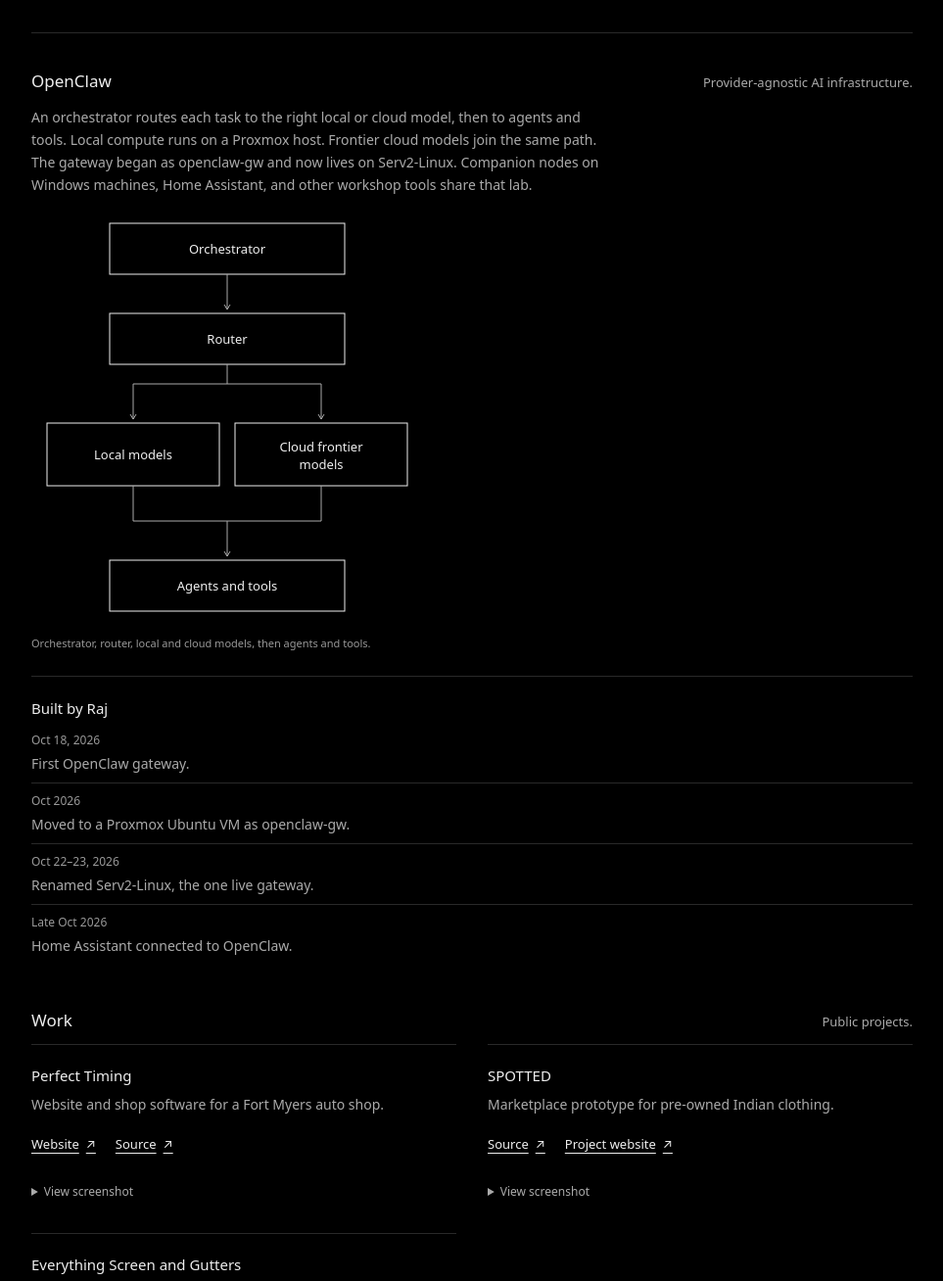
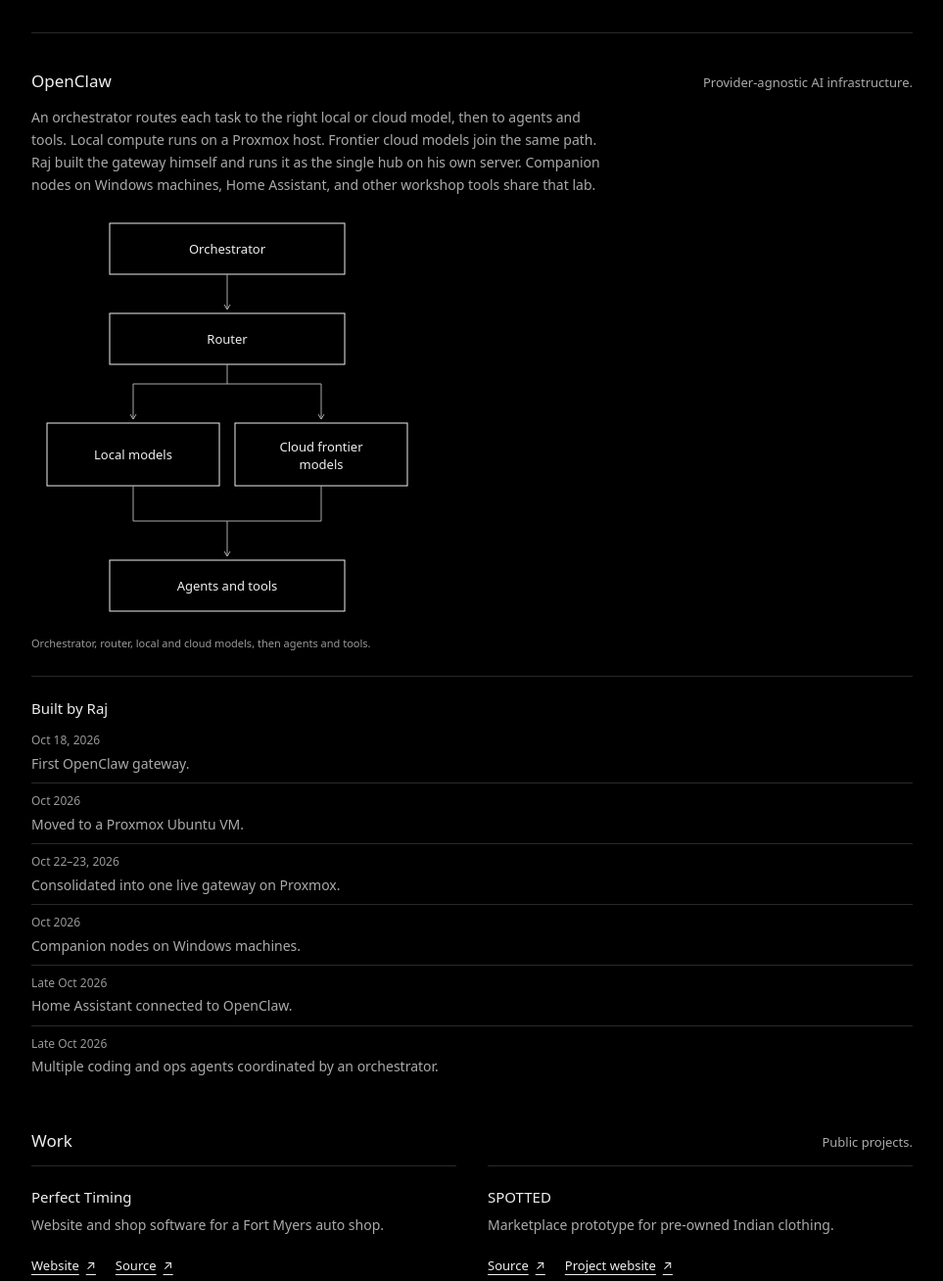
Before and after one commit to Palle017/rajindustries-site, a website with bundled scripts: page index.html in a window 1280 px wide. Shown: the part 290-1598 px from the top of the page at 98% size, without its empty margins (158-1121 px from the left). Built offline with nearby package versions, Linux system fonts and the light colour scheme.

Commit message:
Remove internal hostnames from OpenClaw copy
Replace openclaw-gw and Serv2-Linux in the flagship copy and timeline, add two sourced milestone lines, and reject those hostnames in the page test.

```diff
--- a/index.html
+++ b/index.html
@@ -157,15 +157,17 @@
 
     <section id="openclaw" aria-labelledby="openclaw-title">
       <div class="section-head"><div><h2 id="openclaw-title">OpenClaw</h2></div><p>Provider-agnostic AI infrastructure.</p></div>
-      <p class="openclaw-copy">An orchestrator routes each task to the right local or cloud model, then to agents and tools. Local compute runs on a Proxmox host. Frontier cloud models join the same path. The gateway began as openclaw-gw and now lives on Serv2-Linux. Companion nodes on Windows machines, Home Assistant, and other workshop tools share that lab.</p>
+      <p class="openclaw-copy">An orchestrator routes each task to the right local or cloud model, then to agents and tools. Local compute runs on a Proxmox host. Frontier cloud models join the same path. Raj built the gateway himself and runs it as the single hub on his own server. Companion nodes on Windows machines, Home Assistant, and other workshop tools share that lab.</p>
       <figure class="openclaw-diagram"><img src="assets/openclaw-infra.svg" alt="OpenClaw flow: orchestrator to router, then local models and cloud frontier models, then agents and tools" width="400" height="420" loading="lazy" decoding="async"><figcaption>Orchestrator, router, local and cloud models, then agents and tools.</figcaption></figure>
       <div class="openclaw-timeline">
         <h3>Built by Raj</h3>
         <ol>
           <li><time datetime="2026-10-18">Oct 18, 2026</time> First OpenClaw gateway.</li>
-          <li><time datetime="2026-10">Oct 2026</time> Moved to a Proxmox Ubuntu VM as openclaw-gw.</li>
-          <li><time datetime="2026-10-22">Oct 22–23, 2026</time> Renamed Serv2-Linux, the one live gateway.</li>
+          <li><time datetime="2026-10">Oct 2026</time> Moved to a Proxmox Ubuntu VM.</li>
+          <li><time datetime="2026-10-22">Oct 22–23, 2026</time> Consolidated into one live gateway on Proxmox.</li>
+          <li><time datetime="2026-10">Oct 2026</time> Companion nodes on Windows machines.</li>
           <li><time datetime="2026-10">Late Oct 2026</time> Home Assistant connected to OpenClaw.</li>
+          <li><time datetime="2026-10">Late Oct 2026</time> Multiple coding and ops agents coordinated by an orchestrator.</li>
         </ol>
       </div>
     </section>
```
Also changed, not shown: site.test.mjs (+1 -0 lines).
